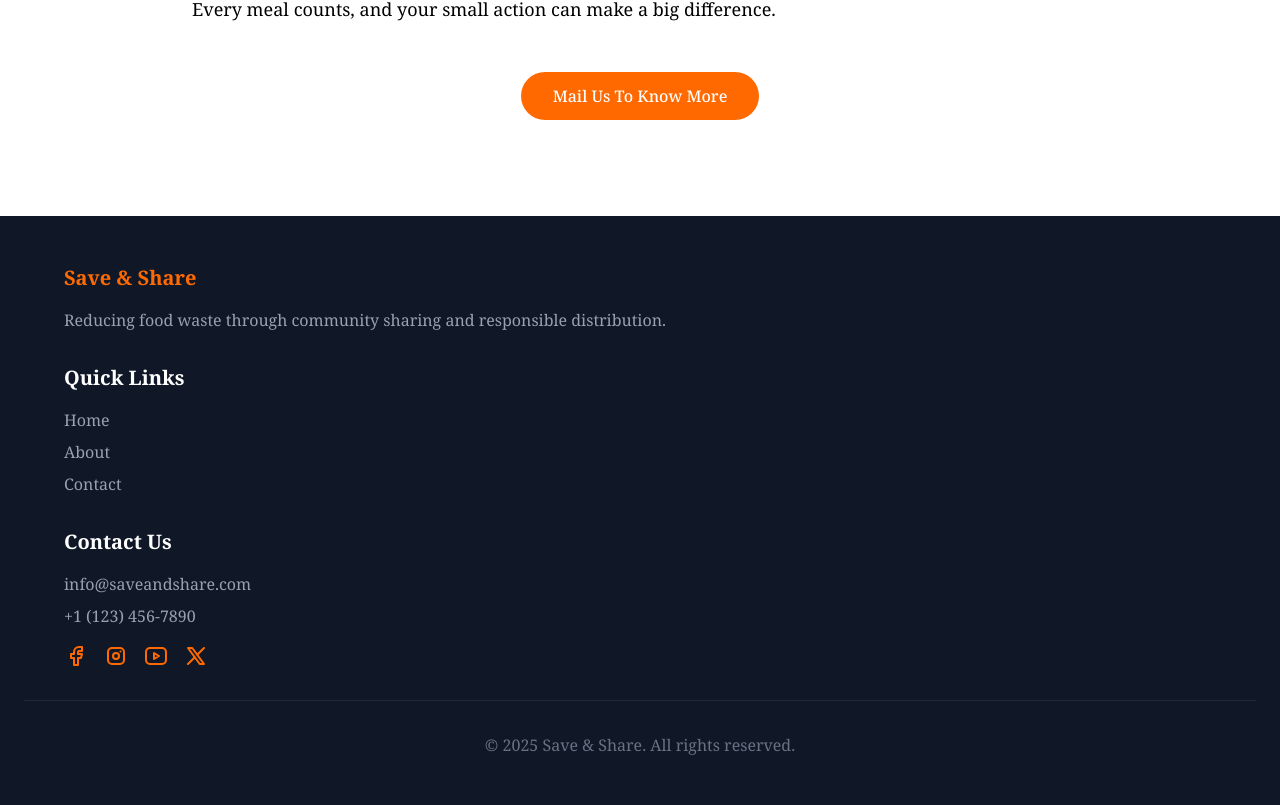
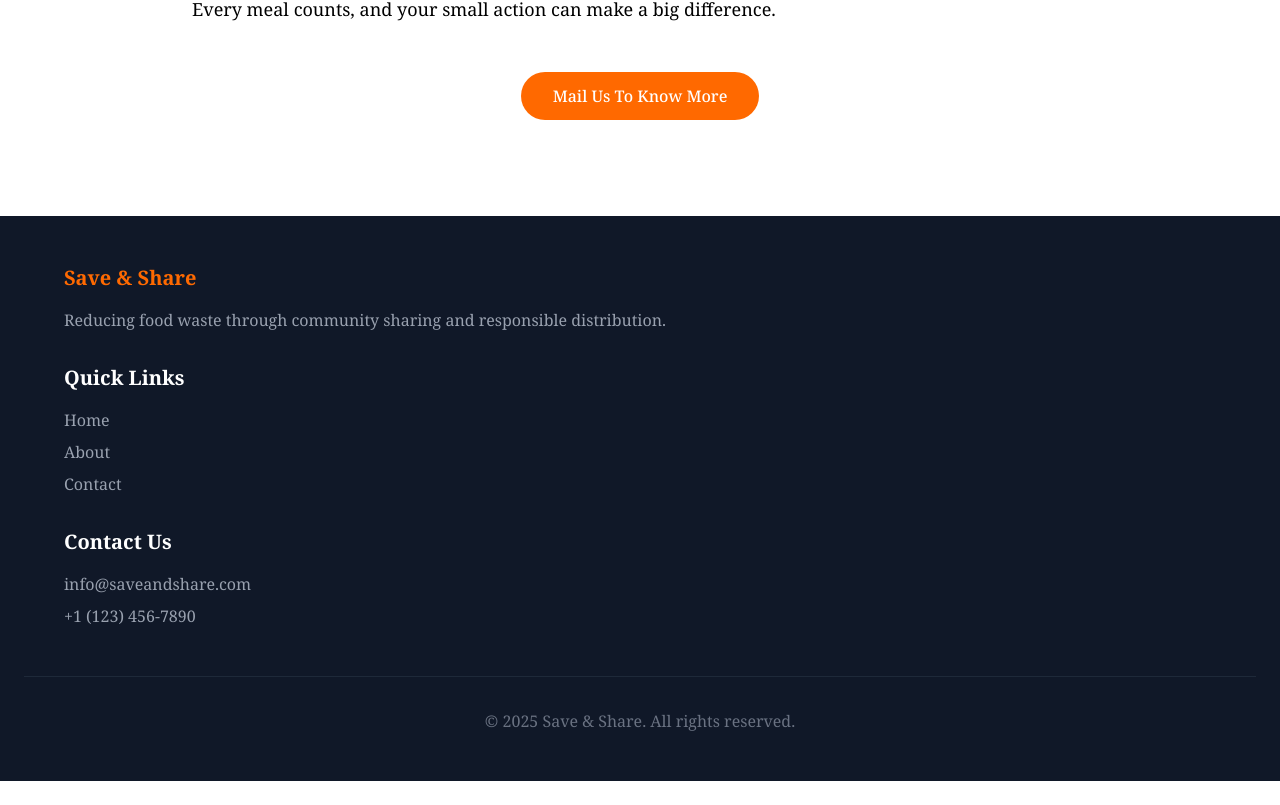
Before and after one commit to SHREYA-2k5/arqa, a React (Vite) app in the folder client/: page / in a window 1280 px wide. Shown: the part 1302-2107 px from the top of the page. After the commit the page ends 2083 px from the top, so only its background shows below. Built offline with nearby package versions, Linux system fonts and the light colour scheme.

Commit message:
Removed Repeated icons from the end

```diff
--- a/client/src/pages/BookingPage.jsx
+++ b/client/src/pages/BookingPage.jsx
@@ -6,10 +6,10 @@ import { menuItems } from './tempdata';
 
 const BookingPage = () => {
     const [cutoffTimes] = useState({
-      breakfast: "20:00 (previous)",
-      lunch: "20:00",
-      snack: "19:00 ",
-      dinner: "20:00"
+      breakfast: "23:59 (previous)",
+      lunch: "23:59",
+      snack: "23:59 ",
+      dinner: "23:59"
     });
 
     const mealsBySlot = {
--- a/client/src/pages/HomePage.jsx
+++ b/client/src/pages/HomePage.jsx
@@ -86,12 +86,6 @@ function HomePage() {
             <h3 className="text-xl font-bold mb-4">Contact Us</h3>
             <p className="text-gray-400 mb-2">info@saveandshare.com</p>
             <p className="text-gray-400 mb-4">+1 (123) 456-7890</p>
-            <div className="flex space-x-4">
-              <IconBrandFacebook className="text-xl text-orange-500 hover:text-black cursor-pointer transition" />
-              <IconBrandInstagram className="text-xl text-orange-500 hover:text-black cursor-pointer transition" />
-              <IconBrandYoutube className="text-xl text-orange-500 hover:text-black cursor-pointer transition" />
-              <IconBrandX className="text-xl text-orange-500 hover:text-black cursor-pointer transition" />
-            </div>
           </div>
         </div>
 
```
